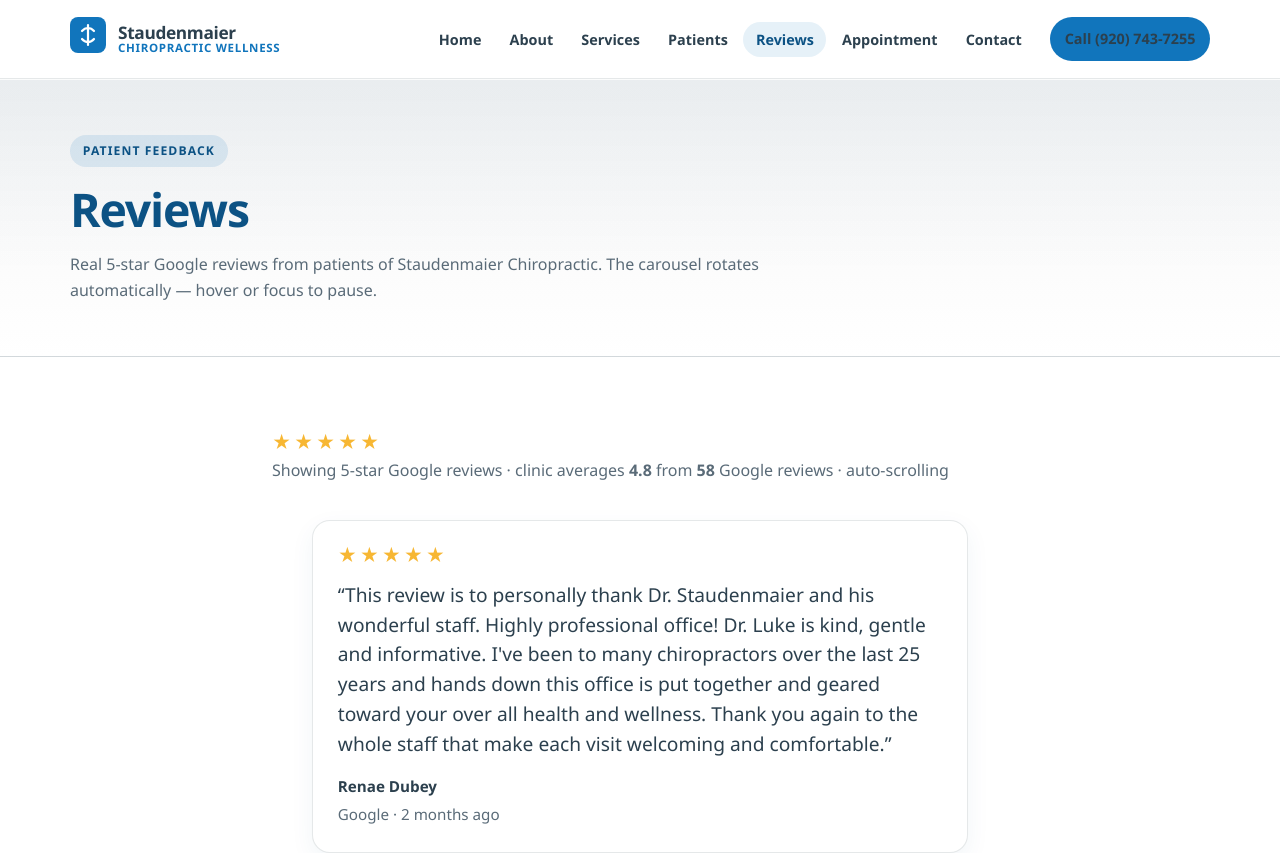
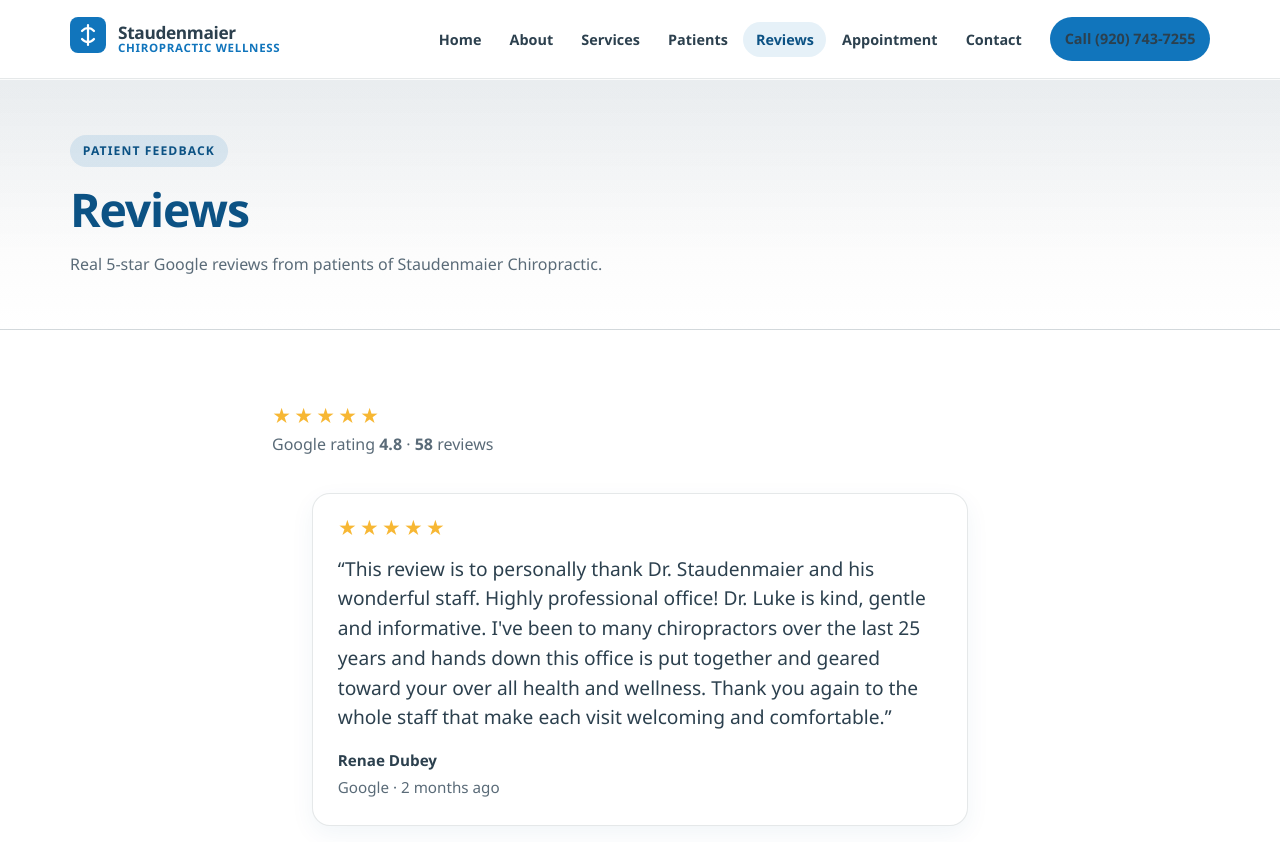
Before and after one commit to strotherdc-creator/backwellness-site, a Next.js app: page /reviews in a window 1280 px wide. Shown: the top 853 px of the page. Built offline with nearby package versions, Linux system fonts and the light colour scheme.

Commit message:
fix: patient-facing reviews carousel copy (#3)
Replace meta and section blurbs that described carousel mechanics
(auto-scroll, pause, reduced motion) with public Google rating copy.

Co-authored-by: Dev Staudenmaier <strotherdc-creator@users.noreply.github.com>

```diff
--- a/app/about/page.tsx
+++ b/app/about/page.tsx
@@ -165,7 +165,7 @@
             <p className="section-kicker">Google reviews</p>
             <h2>What patients say</h2>
             <p className="muted">
-              5-star Google reviews — auto-rotates (pauses on hover or keyboard focus).
+              Real 5-star Google reviews from our patients.
             </p>
           </div>
           <ReviewsCarousel />
--- a/app/page.tsx
+++ b/app/page.tsx
@@ -167,7 +167,7 @@
             <p className="section-kicker">Google reviews</p>
             <h2>What patients are saying</h2>
             <p className="muted">
-              5-star Google reviews only — the carousel rotates automatically.
+              Real 5-star Google reviews from our patients.
             </p>
           </div>
           <ReviewsCarousel />
--- a/app/reviews/page.tsx
+++ b/app/reviews/page.tsx
@@ -20,8 +20,7 @@
           <span className="eyebrow">Patient feedback</span>
           <h1>Reviews</h1>
           <p className="muted prose">
-            Real 5-star Google reviews from patients of {site.shortName}. The
-            carousel rotates automatically — hover or focus to pause.
+            Real 5-star Google reviews from patients of {site.shortName}.
           </p>
         </div>
       </section>
--- a/components/ReviewsCarousel.tsx
+++ b/components/ReviewsCarousel.tsx
@@ -96,14 +96,8 @@
       <div className="reviews-carousel-meta">
         <Stars rating={5} />
         <p className="muted" style={{ margin: 0 }}>
-          Showing 5-star Google reviews · clinic averages{" "}
-          <strong>{googleReviewsSummary.rating}</strong> from{" "}
-          <strong>{googleReviewsSummary.count}</strong> Google reviews
-          {reducedMotion
-            ? " · auto-scroll off (reduced motion)"
-            : autoPlaying
-              ? " · auto-scrolling"
-              : " · auto-scroll paused"}
+          Google rating <strong>{googleReviewsSummary.rating}</strong> ·{" "}
+          <strong>{googleReviewsSummary.count}</strong> reviews
         </p>
       </div>
 
```
